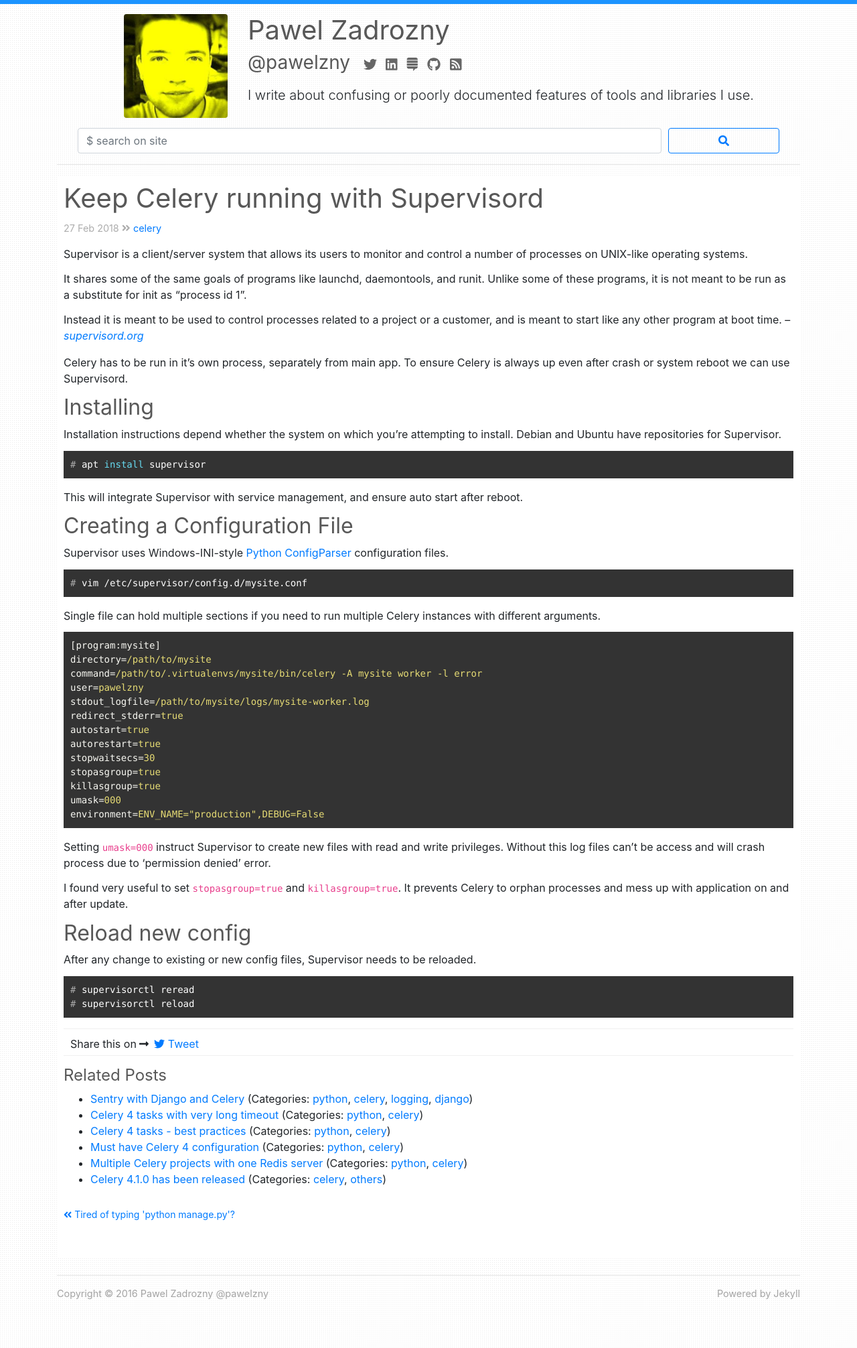
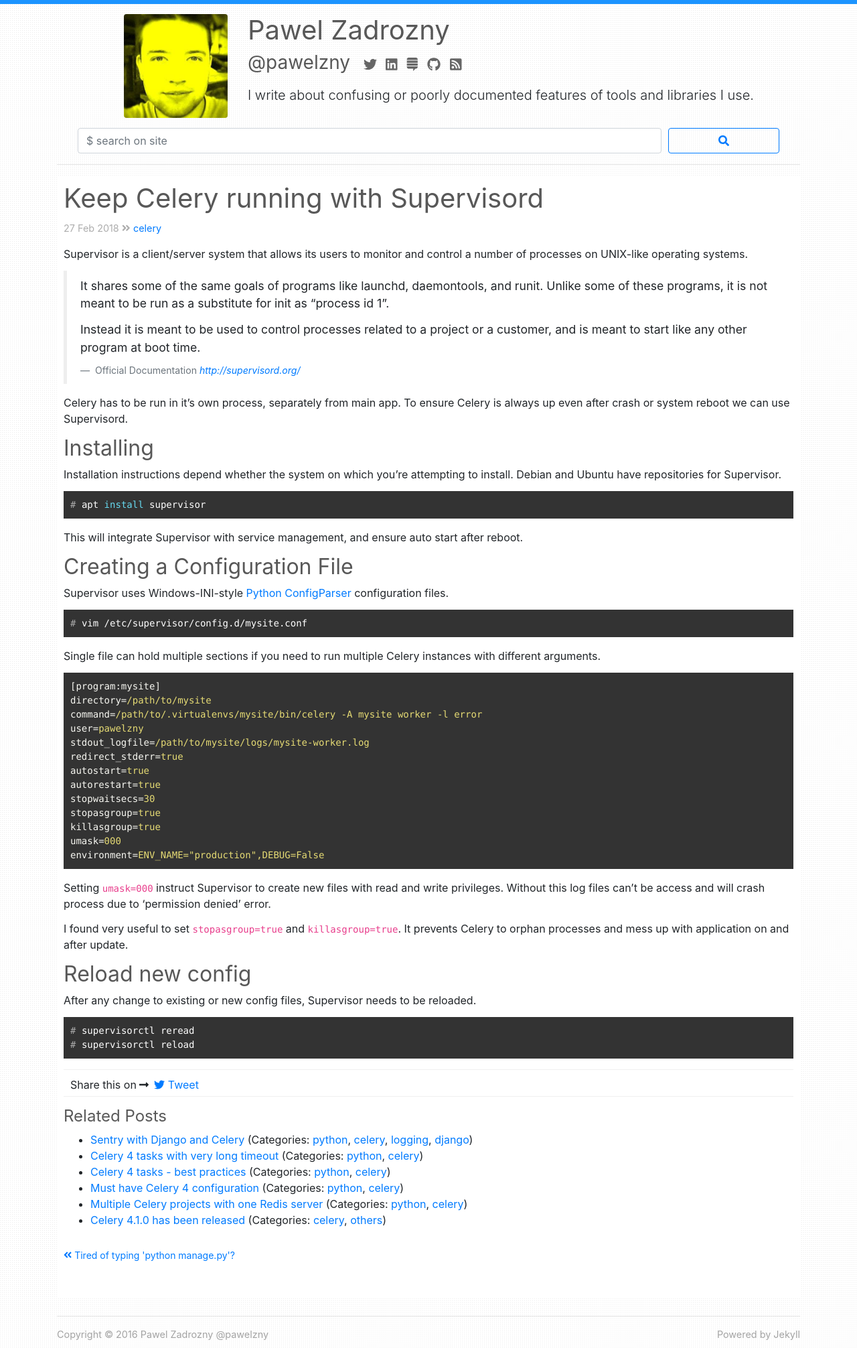
Before and after one commit to pawelzny/pawelzny.github.io, a Jekyll site: the page built from _posts/2018-02-27-keep-celery-running-with-supervisord.md, in a window 1280 px wide. Shown: the whole page at 67% size. Built offline with Jekyll 4.4.1, drawn with Linux system fonts in a browser that asks for light colours; nearby versions of some CDN libraries; comment, search, counter and statistics services are not loaded.

Commit message:
blockquote styles, and searchbar update

```diff
--- a/_includes/search-bar.html
+++ b/_includes/search-bar.html
@@ -3,7 +3,7 @@
     <form action="/search/">
       <div class="form-row">
         <div class="col-10">
-          <input type="text" class="form-control" id="search"
+          <input type="text" class="form-control" id="search" name="q"
                  aria-describedby="search input" placeholder="$ search on site">
         </div>
         <div class="col-2">
--- a/_posts/2018-02-27-keep-celery-running-with-supervisord.md
+++ b/_posts/2018-02-27-keep-celery-running-with-supervisord.md
@@ -9,14 +9,23 @@ tags: [celery, supervisord]
 Supervisor is a client/server system that allows its users to monitor
 and control a number of processes on UNIX-like operating systems.
 
-> It shares some of the same goals of programs like launchd,
-> daemontools, and runit. Unlike some of these programs,
-> it is not meant to be run as a substitute for init as “process id 1”.
->
-> Instead it is meant to be used to control processes related to
-> a project or a customer, and is meant to start
-> like any other program at boot time.
-> -- <cite>[supervisord.org](http://supervisord.org)</cite>
+<blockquote>
+  <p>
+    It shares some of the same goals of programs like launchd,
+    daemontools, and runit. Unlike some of these programs,
+    it is not meant to be run as a substitute for init as “process id 1”.
+  </p>
+  <p class="mb-0">
+    Instead it is meant to be used to control processes related to
+    a project or a customer, and is meant to start like any other program at boot time.
+  </p>
+  <footer>
+    Official Documentation
+    <cite title="supervisord.org">
+      <a href="http://supervisord.org/">http://supervisord.org/</a>
+    </cite>
+  </footer>
+</blockquote>
 
 Celery has to be run in it's own process, separately from main app.
 To ensure Celery is always up even after crash or system reboot we
--- a/_sass/_home.scss
+++ b/_sass/_home.scss
@@ -72,7 +72,23 @@ footer {
   color: #a3a3a3;
   font-size: .9rem;
 }
+
 .body {
   background-color: white;
   padding: 10px;
 }
+
+blockquote {
+  border-left: 5px solid #eeeeee;
+  padding: 10px 20px;
+  font-size: 1.1rem;
+  footer {
+    display: block;
+    font-size: 80%;
+    color: #6c757d;
+    padding: 10px 0 0 0 !important;
+    &:before {
+      content: "\2014 \00A0";
+    }
+  }
+}
```
